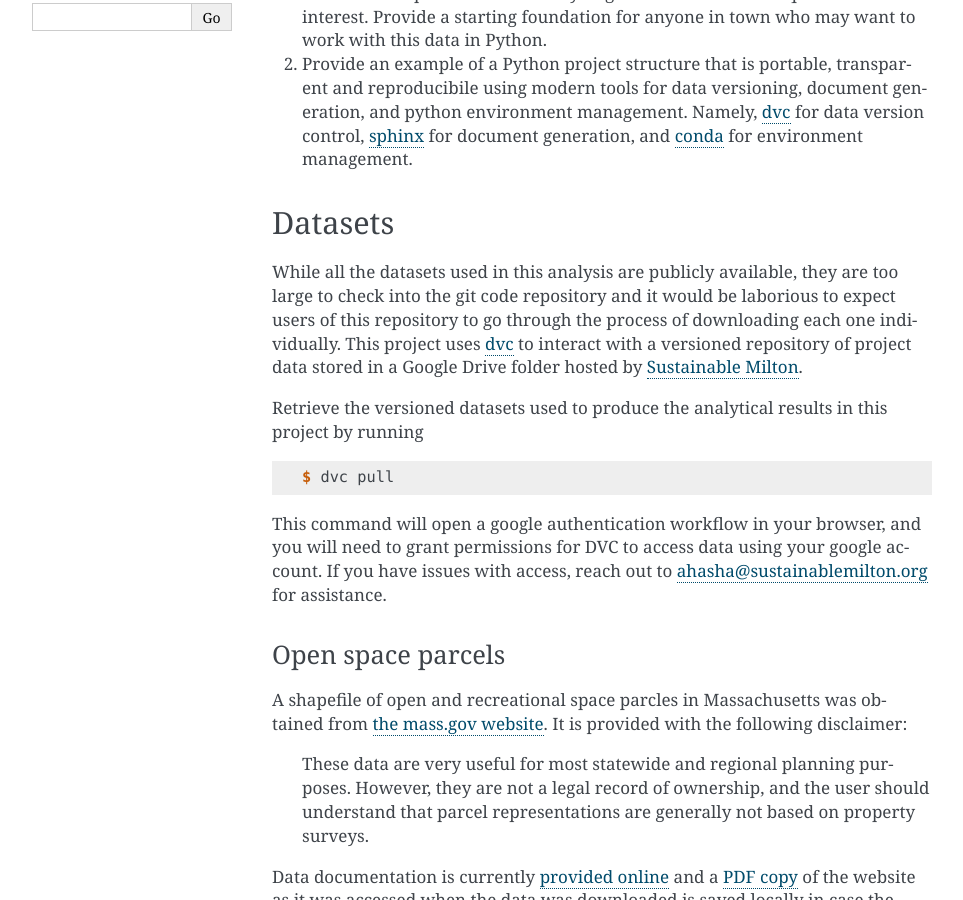
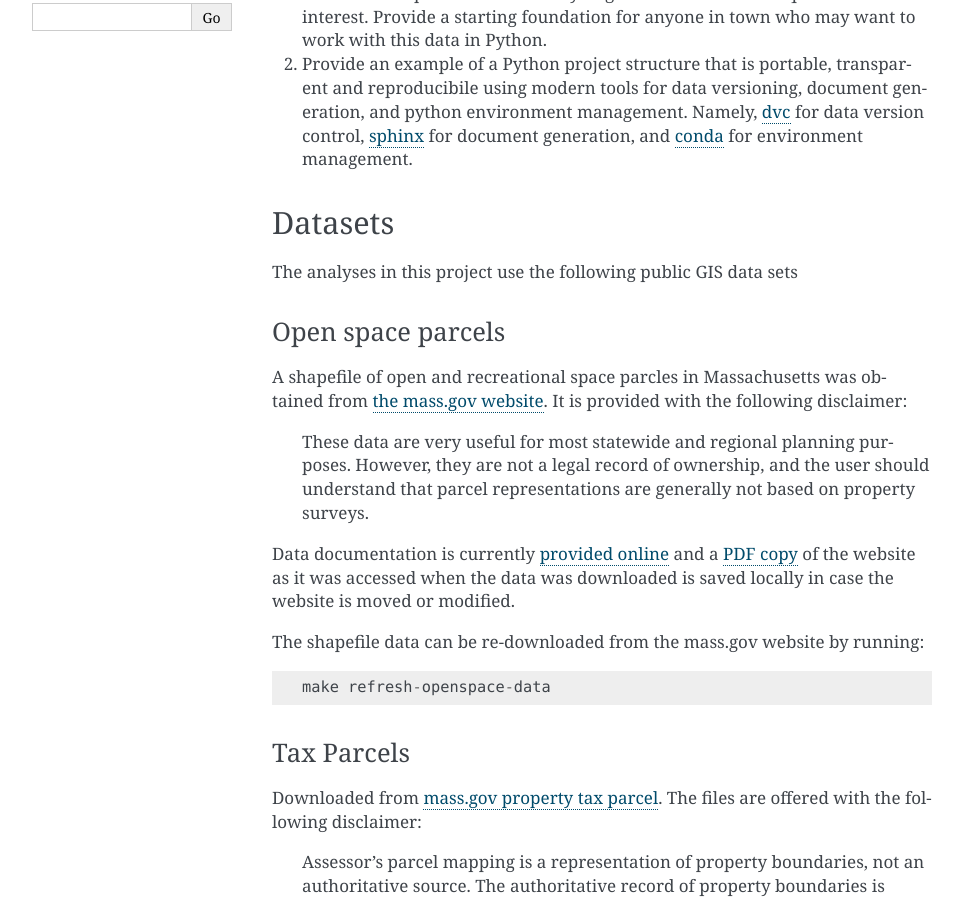
Before and after one commit to ahasha/milton_maps, a Sphinx documentation site: the page built from docs/readme.rst, in a window 1280 px wide and 900 px high, scrolled down 371 px. Shown: the whole window, without its empty margins (148-1111 px from the left). Built offline with Sphinx 7.4.7, drawn with Linux system fonts in a browser that asks for light colours; pages that are not in the unit, such as notebooks, are missing from menus.

Commit message:
Removing confusing dvc documentation from readme

```diff
--- a/README.rst
+++ b/README.rst
@@ -25,23 +25,7 @@ together:
 Datasets
 --------
 
-While all the datasets used in this analysis are publicly available, they are too large
-to check into the git code repository and it would be laborious to expect users of
-this repository to go through the process of downloading each one individually.
-This project uses `dvc <dvc.org>`_ to interact with a versioned repository of
-project data stored in a Google Drive folder hosted by `Sustainable Milton <https://www.sustainablemilton.org/>`_.
-
-Retrieve the versioned datasets used to produce the analytical results in this
-project by running
-
-.. code-block:: console
-
-    $ dvc pull
-
-This command will open a google authentication workflow in your browser, and you will
-need to grant permissions for DVC to access data using your google account. If
-you have issues with access, reach out to
-`ahasha@sustainablemilton.org <mailto:ahasha@sustainablemilton.org>`_ for assistance.
+The analyses in this project use the following public GIS data sets
 
 Open space parcels
 ================
```
Also changed, not shown: docs/reproduce.rst (+9 -3 lines).
